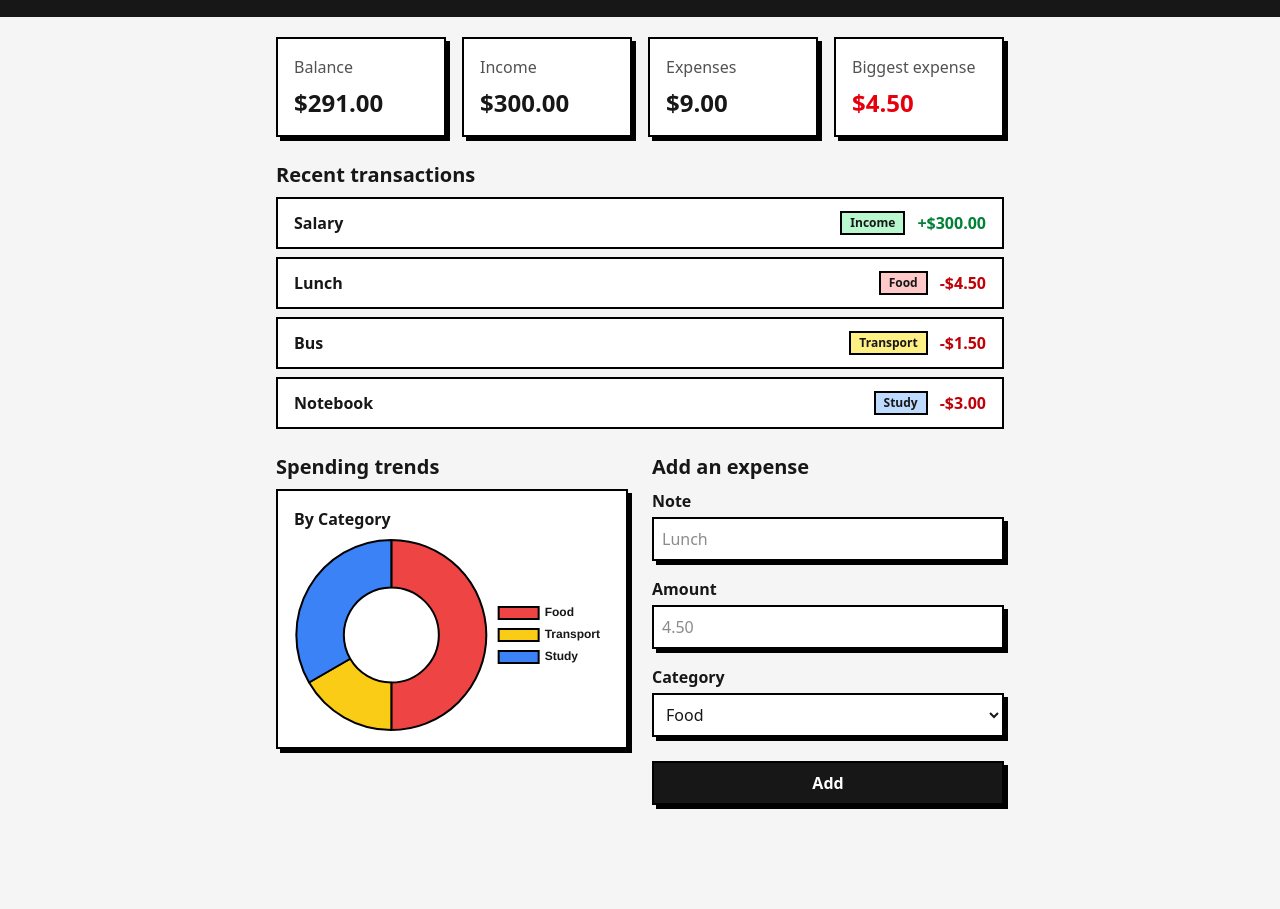
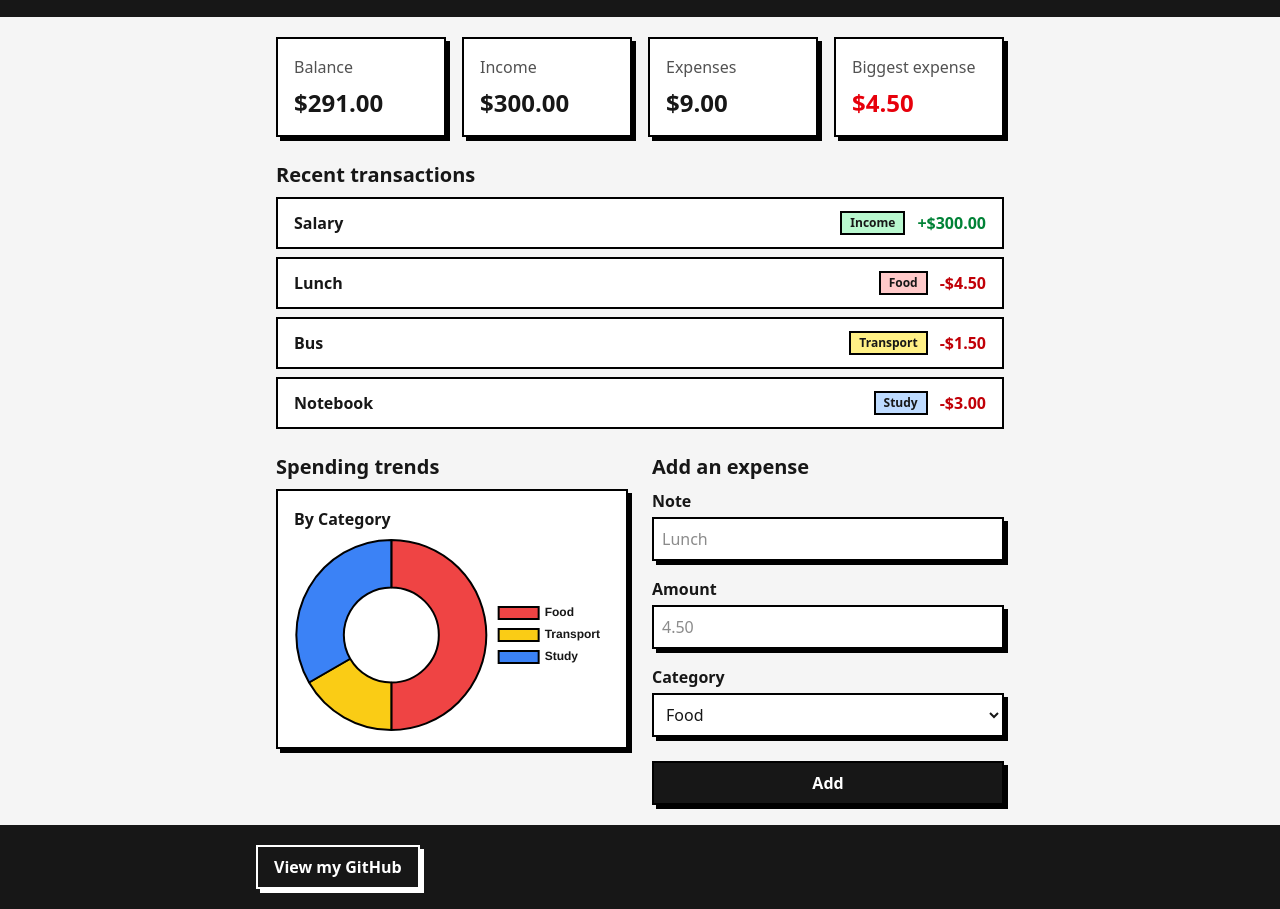
Before and after one commit to lyhourmeng659-web/expense-tracker, a plain HTML site: page index.html in a window 1280 px wide. Shown: the part 87-996 px from the top of the page. Before the commit the page ends 912 px from the top, so only its background shows below. Drawn offline with nearby package versions, Linux system fonts and the light colour scheme.

Commit message:
Add Expense tracker dashboard footer

```diff
--- a/index.html
+++ b/index.html
@@ -5,10 +5,8 @@
     <meta charset="UTF-8">
     <meta name="viewport" content="width=device-width, initial-scale=1.0">
     <title>Expense Tracker</title>
-    <!-- <link rel="stylesheet" href="index.css"> -->
     <script src="https://cdn.jsdelivr.net/npm/@tailwindcss/browser@4.1.18"></script>
     <script src="https://cdn.jsdelivr.net/npm/chart.js@4.4.7"></script>
-
 </head>
 
 
@@ -21,21 +19,6 @@
 
     <!-- Main Content -->
     <main class="mx-auto max-w-3xl p-5">
-        <!-- <section class="summary">
-            <div class="card">
-                <p>Balance</p>
-                <p>$291.00</p>
-            </div>
-            <div class="card">
-                <p>Income</p>
-                <p>$300.00</p>
-            </div>
-            <div class="card">
-                <p>Expenses</p>
-                <p>$9.00</p>
-            </div>
-        </section> -->
-
         <section class="mb-6 flex flex-col flex-wrap gap-4 min-[600px]:flex-row min-[600px]:flex-wrap sm:flex-row">
             <div class="flex-1 border-2 border-black bg-white p-4 shadow-[4px_4px_0_#000] min-w-[140px]">
                 <p class="mb-2 text-neutral-600">Balance</p>
@@ -80,7 +63,8 @@
                         class="self-center border-2 border-black bg-yellow-200 px-2 py-0.5 text-xs font-bold text-neutral-900">Transport</span>
                     <span class="font-bold text-red-700">-$1.50</span>
                 </li>
-                <li class="mb-2 flex flex-col gap-1 border-2 border-black bg-white px-4 py-3 sm:flex-row sm:justify-between sm:gap-3">
+                <li
+                    class="mb-2 flex flex-col gap-1 border-2 border-black bg-white px-4 py-3 sm:flex-row sm:justify-between sm:gap-3">
                     <span class="flex-1 font-semibold">Notebook</span>
                     <span
                         class="self-center border-2 border-black bg-blue-200 px-2 py-0.5 text-xs font-bold text-neutral-900">Study</span>
@@ -103,22 +87,6 @@
                             <canvas id="categoryChart"></canvas>
                         </div>
                     </div>
-                    <!-- <div class="border-2 border-black bg-white p-4 shadow-[4px_4px_0_#000]">
-                        <p class="mb-2 font-bold">
-                            By item
-                        </p>
-                        <div class="relative h-48">
-                            <canvas id="itemChart"></canvas>
-                        </div>
-                    </div>
-                    <div class="border-2 border-black bg-white p-4 shadow-[4px_4px_0_#000]">
-                        <p class="mb-2 font-bold">
-                            Daily trend
-                        </p>
-                        <div class="relative h-48">
-                            <canvas id="trendChart"></canvas>
-                        </div>
-                    </div> -->
                 </div>
             </section>
 
@@ -149,6 +117,18 @@
         </div>
     </main>
 
+    <!-- Footer -->
+    <footer class="bg-neutral-900 p-5 text-white">
+        <section class="mx-auto max-w-3xl">
+            <div class="flex">
+                <a href="https://github.com/lyhourmeng659-web/expense-tracker" target="_blank"
+                    class="inline-block border-2 border-white bg-neutral-900 px-4 py-2 font-semibold text-white shadow-[4px_4px_0_#fff] hover:bg-neutral-700 focus:outline-2 focus:outline-offset-2 focus:outline-white">
+                    View my GitHub
+                </a>
+            </div>
+        </section>
+    </footer>
+
     <script>
         Chart.defaults.color = '#171717';
         Chart.defaults.font.weight = 'bold';
@@ -167,35 +147,6 @@
             },
             options: { ...common, plugins: { legend: { position: 'right' } } }
         });
-
-        // new Chart(document.getElementById('itemChart'), {
-        //     type: 'bar',
-        //     data: {
-        //         labels: ['Lunch', 'Bus', 'Notebook'],
-        //         datasets: [{
-        //             data: [4.5, 1.5, 3],
-        //             backgroundColor: '#171717',
-        //             borderColor: '#000',
-        //             borderWidth: 2
-        //         }]
-        //     },
-        //     options: { ...common, plugins: { legend: { display: false } }, scales: { y: { beginAtZero: true } } }
-        // });
-
-        // new Chart(document.getElementById('trendChart'), {
-        //     type: 'line',
-        //     data: {
-        //         labels: ['Mon', 'Tue', 'Wed'],
-        //         datasets: [{
-        //             data: [4.5, 1.5, 3],
-        //             borderColor: '#b91c1c',
-        //             backgroundColor: '#b91c1c',
-        //             borderWidth: 3,
-        //             tension: 0.3
-        //         }]
-        //     },
-        //     options: { ...common, plugins: { legend: { display: false } }, scales: { y: { beginAtZero: true } } }
-        // });
     </script>
 </body>
 
```
